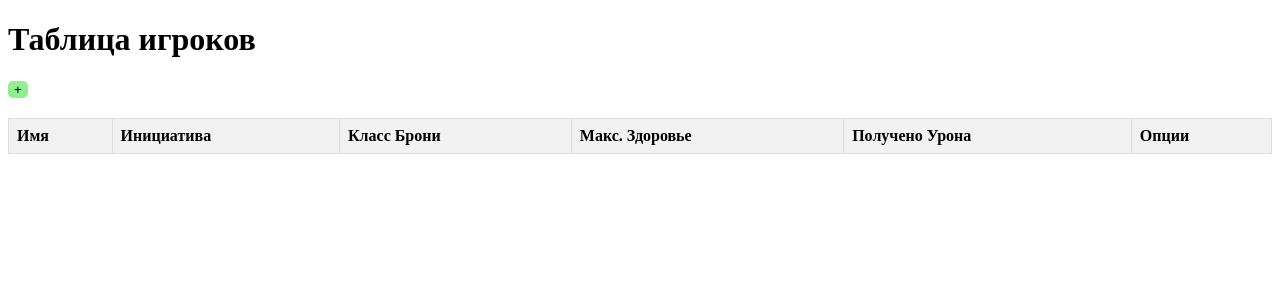
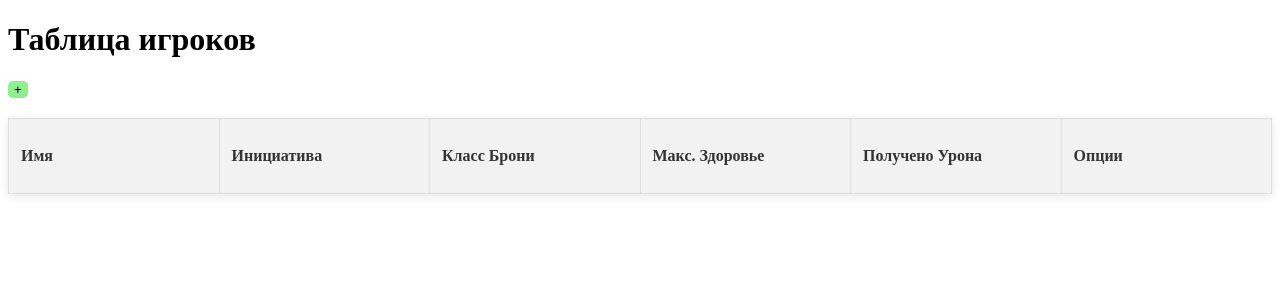
Before and after one commit to KodintsevK/dnd_combat_tracker, a React (Create React App) app: page / in a window 1280 px wide. Shown: the top 300 px of the page. Built offline with nearby package versions, Linux system fonts and the light colour scheme.

Commit message:
style: Стиль таблицы

```diff
--- a/src/index.css
+++ b/src/index.css
@@ -2,22 +2,53 @@ table {
   width: 100%;
   border-collapse: collapse;
   margin: 20px 0;
+  table-layout: fixed;
+  box-shadow: 0 2px 10px rgba(0, 0, 0, 0.1); /* Добавляем тень для таблицы */
 }
 
 th, td {
   border: 1px solid #dddddd;
   text-align: left;
-  padding: 8px;
+  padding: 12px; /* Увеличиваем отступы для лучшего восприятия */
+  height: 50px;
+  transition: background-color 0.3s; /* Плавный переход при смене фона */
+}
+
+tr {
+  border: 1px solid #dddddd;
+}
+
+tr:hover {
+  background-color: #f9f9f9; /* Изменяем фон строки при наведении */
 }
 
 tr.dead {
   border: 2px solid red; /* Красная рамка для мертвых персонажей */
+  background-color: #ffe6e6; /* Светлый фон для мертвых персонажей */
 }
 
 th {
   background-color: #f2f2f2;
+  font-weight: bold; /* Увеличиваем контрастность заголовков */
+  color: #333; /* Тёмно-серый цвет для шрифта заголовков */
 }
 
 span {
-  margin-left: 5px; /* Добавляем немного отступа для черепа */
+  margin-left: 5px; /* Отступ для элемента внутри ячейки */
+  display: inline-block; /* Чтобы отступы работали корректно */
 }
+
+input {
+  height: 50px;
+  width: 70%;
+  font-size: 24px;
+  text-align: center;
+  border-radius: 5px; /* Скругляем углы */
+  border: 1px solid #ccc; /* Легкая граница */
+  transition: border-color 0.3s; /* Плавный переход границы */
+}
+
+input:focus {
+  border-color: #007bff; /* Синий цвет при фокусе */
+  outline: none; /* Убираем контур */
+}
```
